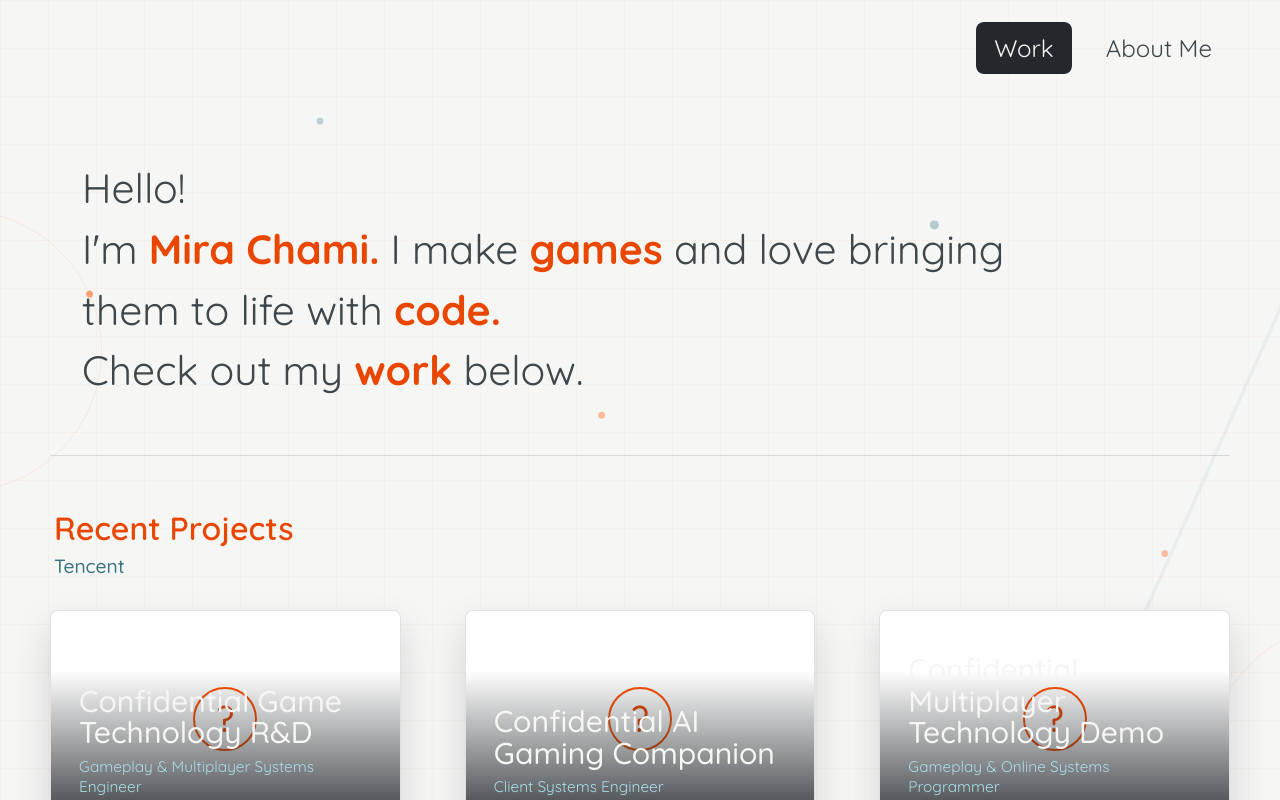
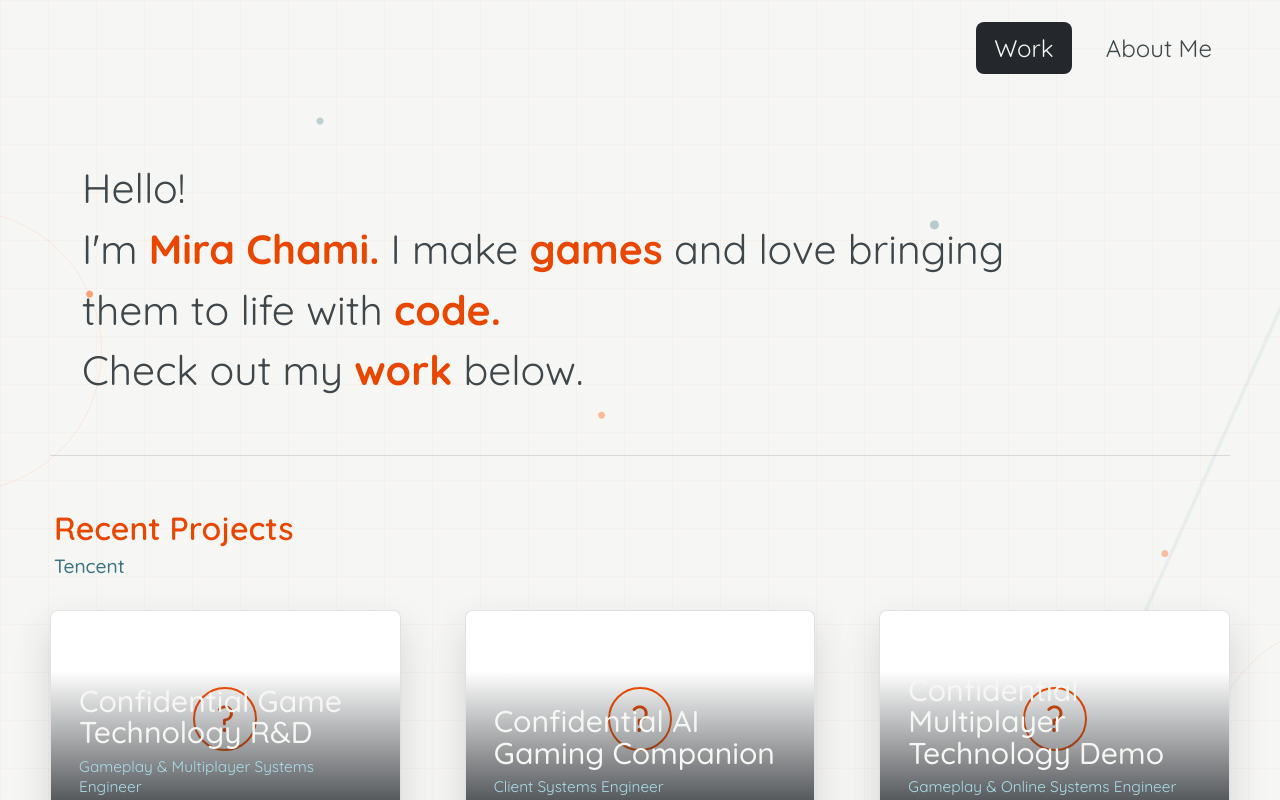
Before and after one commit to mchami7/portfolio, a React (Vite) app: page / in a window 1280 px wide. Shown: the top 800 px of the page. Built offline with nearby package versions, Linux system fonts and the light colour scheme.

Commit message:
Update projects.ts

```diff
--- a/src/data/projects.ts
+++ b/src/data/projects.ts
@@ -397,7 +397,7 @@ const recentProjectData: Project[] = [
     slug: 'confidential-multiplayer-sdk-demo',
     title: 'Confidential Multiplayer Technology Demo',
     year: 'Tencent, 2023-Present',
-    role: 'Gameplay & Online Systems Programmer',
+    role: 'Gameplay & Online Systems Engineer',
     duration: 'Multiplayer demo platform',
     technology: 'Unreal Engine 5, C++, Blueprints, Multiplayer, Online Services, PlayStation',
     summary:
```
